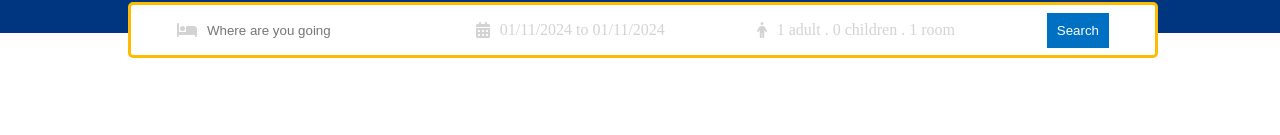
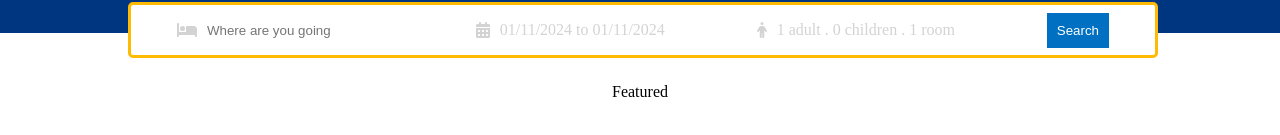
Before and after one commit to WarunaDisanayaka/MERN-Booking-App, a React (Create React App) app in the folder booking/: page / in a window 1280 px wide. Shown: the part 357-492 px from the top of the page. Built offline with nearby package versions, Linux system fonts and the light colour scheme.

Commit message:
Added feature component and changed styles in Home page

```diff
--- /dev/null
+++ b/booking/src/components/featured/Featured.jsx
@@ -0,0 +1,12 @@
+import React from 'react'
+import "./featured.css"
+
+const Featured = () => {
+    return (
+        <div>
+            Featured
+        </div>
+    )
+}
+
+export default Featured
--- a/booking/src/components/header/Header.jsx
+++ b/booking/src/components/header/Header.jsx
@@ -9,7 +9,7 @@
 import { format } from 'date-fns'
 
 
-const Header = () => {
+const Header = ({ type }) => {
 
     const [openDate, setOpenDate] = useState(false);
 
@@ -39,7 +39,7 @@
 
     return (
         <div className='header'>
-            <div className="headerContainer">
+            <div className={type === "list" ? "headerContainer listMode" : "headerContainer"}>
                 <div className="headerList">
                     <div className="headerListItem active">
                         <FontAwesomeIcon icon={faBed} />
@@ -58,6 +58,8 @@
                         <span>Flights</span>
                     </div>
                 </div>
+                {type !== "list" &&
+                    <>
                         <h1 className="headerTitle">A lifetime of discounts? It's Genius</h1>
                         <p className="headerDesc">Get rewarded for your travels unlock instant savings of 10% or
                             more with a free Booking account</p>
@@ -81,7 +83,7 @@
                             </div>
                             <div className="headerSearchItem">
                                 <FontAwesomeIcon icon={faPerson} className="headerIcon" />
-                        <span onClick={()=>setOpenOptions(!openOptions)} className='headerSearchText'>{`${options.adult} adult . ${options.children} children . ${options.room} room`}</span>
+                                <span onClick={() => setOpenOptions(!openOptions)} className='headerSearchText'>{`${options.adult} adult . ${options.children} children . ${options.room} room`}</span>
                                 {openOptions &&
                                     <div className="options">
 
@@ -118,7 +120,7 @@
                             <div className="headerSearchItem">
                                 <button className="headerBtn">Search</button>
                             </div>
-                </div>
+                        </div></>}
             </div>
         </div>
     )
--- a/booking/src/components/header/header.css
+++ b/booking/src/components/header/header.css
@@ -10,6 +10,10 @@
     width: 100%;
     max-width: 1024px;
     margin: 20px 0px 100px 0px;
+}
+
+.headerContainer.listMode {
+    margin: 20px 0px 0px 0px;
 }
 
 .headerList {
--- a/booking/src/pages/home/Home.jsx
+++ b/booking/src/pages/home/Home.jsx
@@ -1,4 +1,5 @@
 import React from 'react'
+import Featured from '../../components/featured/Featured'
 import Header from '../../components/header/Header'
 import Navbar from '../../components/navbar/Navbar'
 import "./home.css"
@@ -6,8 +7,11 @@
 const Home = () => {
   return (
     <div>
-      <Navbar/>
-      <Header/>
+      <Navbar />
+      <Header />
+      <div className="homeContainer">
+        <Featured />
+      </div>
     </div>
   )
 }
--- a/booking/src/pages/home/home.css
+++ b/booking/src/pages/home/home.css
@@ -0,0 +1,7 @@
+.homeContainer {
+    margin-top: 50px;
+    display: flex;
+    flex-direction: column;
+    align-items: center;
+    gap: 30px;
+}
--- a/booking/src/pages/list/List.jsx
+++ b/booking/src/pages/list/List.jsx
@@ -1,9 +1,12 @@
 import React from 'react'
+import Navbar from '../../components/navbar/Navbar'
+import Header from '../../components/header/Header'
 
 const List = () => {
   return (
     <div>
-      Hotels
+      <Navbar />
+      <Header type="list" />
     </div>
   )
 }
```
Also changed, not shown: booking/src/components/featured/featured.css (added). Lines whose indentation alone changed are shown as unchanged.
